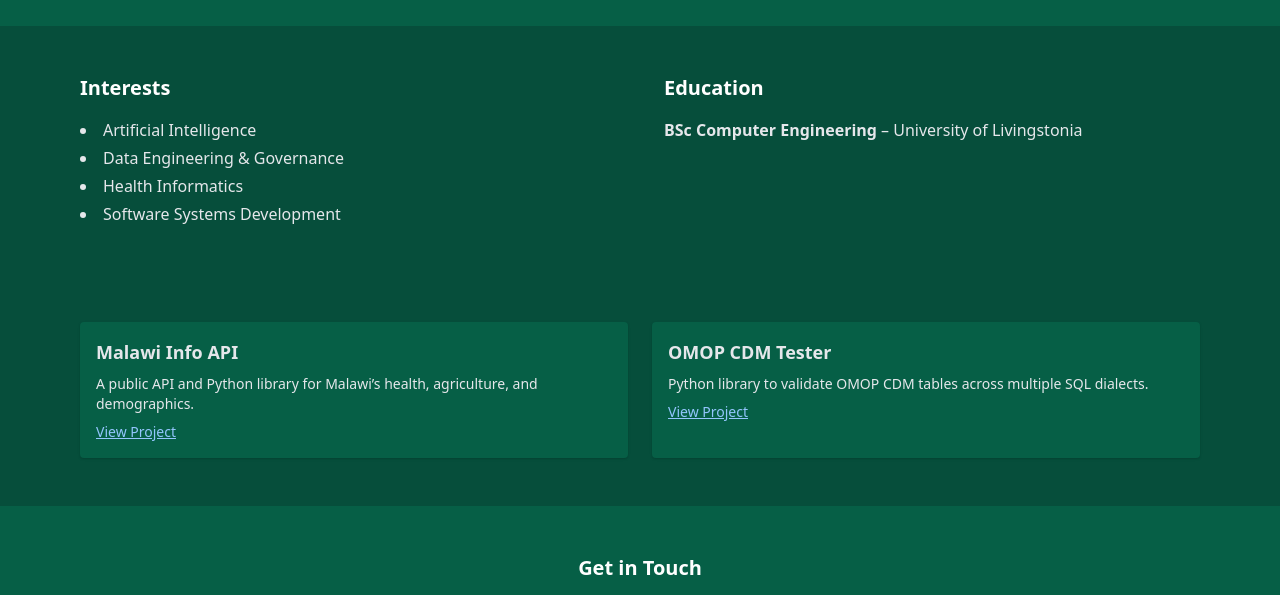
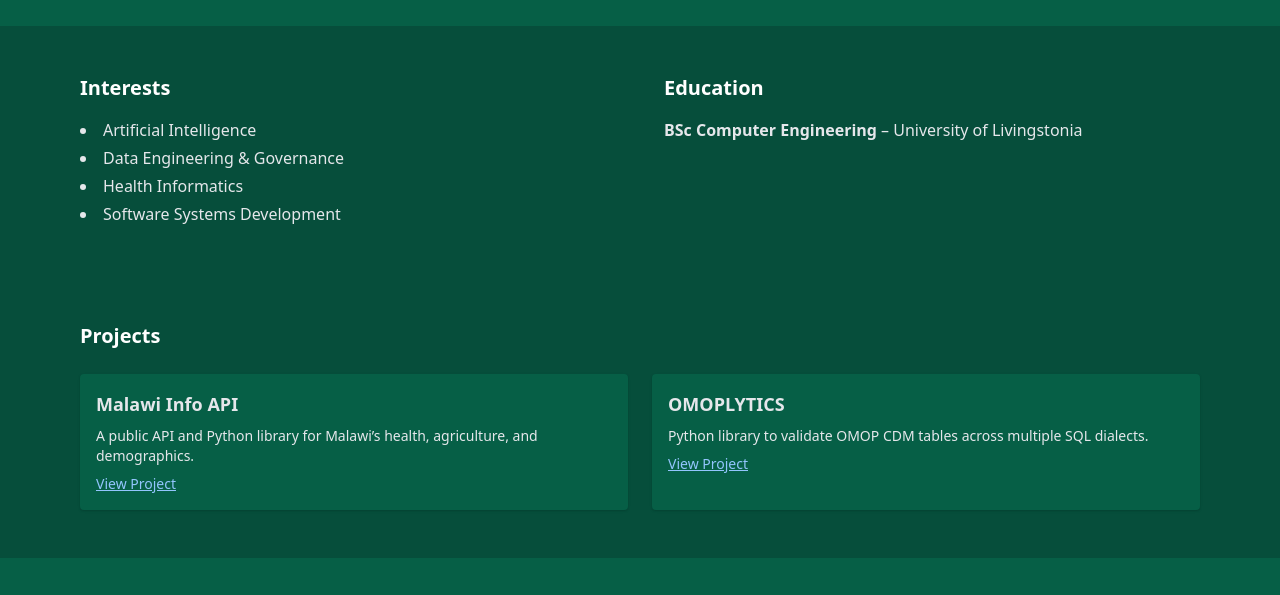
Before and after one commit to Tuntufye4/tuntufye4.github.io, a plain HTML site: page index.html in a window 1280 px wide. Shown: the part 442-1037 px from the top of the page. Drawn offline with nearby package versions, Linux system fonts and the light colour scheme.

Commit message:
updated projects section

```diff
--- a/components/projects.html
+++ b/components/projects.html
@@ -1,5 +1,8 @@
 <section id="projects" class="bg-green-900 py-12">
   <div class="max-w-6xl mx-auto px-4">
+    <div class="flex justify-between items-center mb-6">
+      <h3 class="text-xl font-semibold text-white">Projects</h3>
+    </div>
     <div class="grid md:grid-cols-2 gap-6 text-gray-200">
       <div class="bg-green-800 p-4 rounded shadow hover:bg-green-700 transition">
         <h4 class="text-lg font-semibold">Malawi Info API</h4>
@@ -7,7 +10,7 @@
         <a href="https://tuntufye4.github.io/hellotm.github.io/" target="_blank" class="text-blue-300 underline text-sm">View Project</a>
       </div>
       <div class="bg-green-800 p-4 rounded shadow hover:bg-green-700 transition">
-        <h4 class="text-lg font-semibold">OMOP CDM Tester</h4>
+        <h4 class="text-lg font-semibold">OMOPLYTICS</h4>
         <p class="text-sm my-2">Python library to validate OMOP CDM tables across multiple SQL dialects.</p>
         <a href="https://github.com/Tuntufye4/omop-cdm-tester" target="_blank" class="text-blue-300 underline text-sm">View Project</a>
       </div>
```
